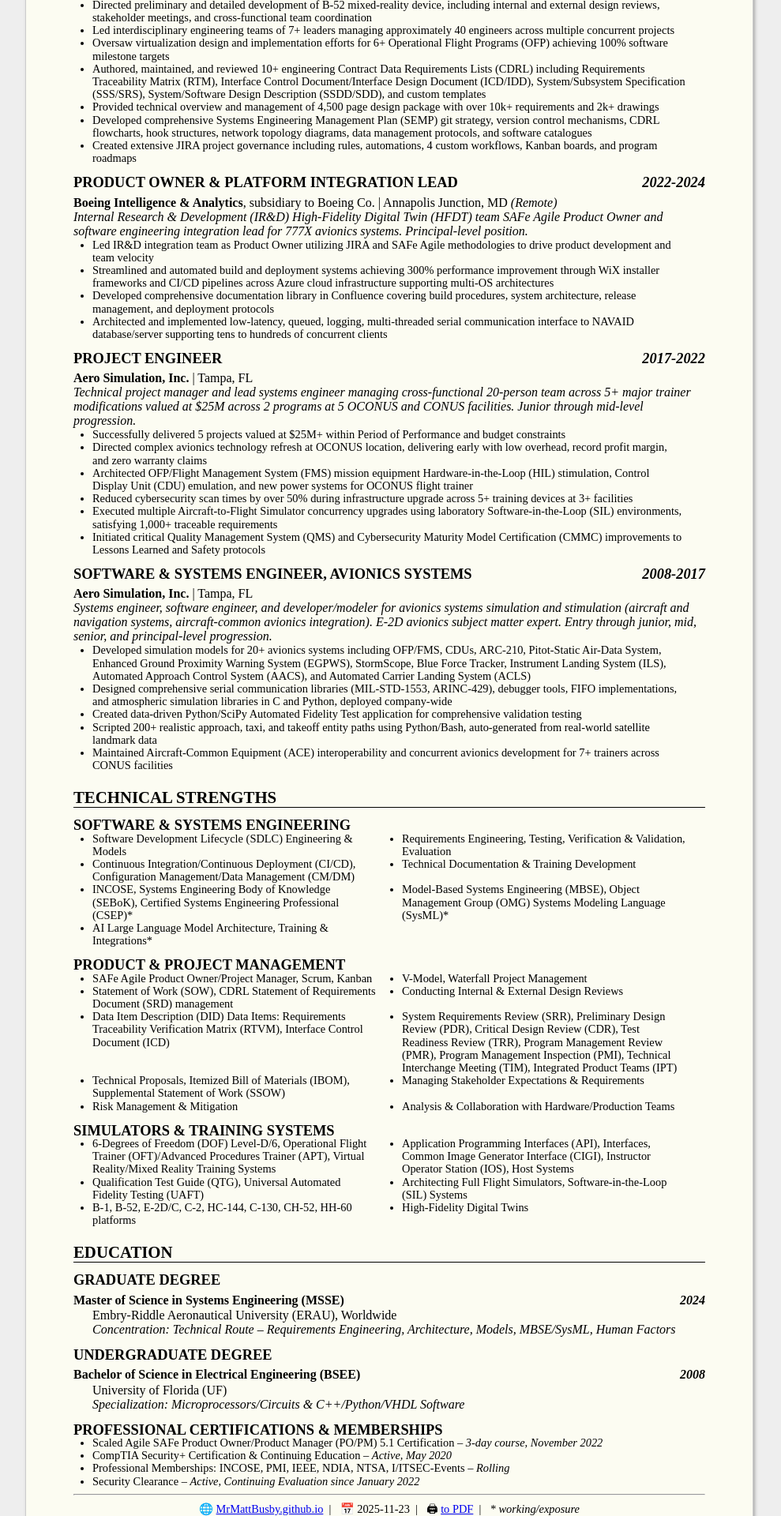
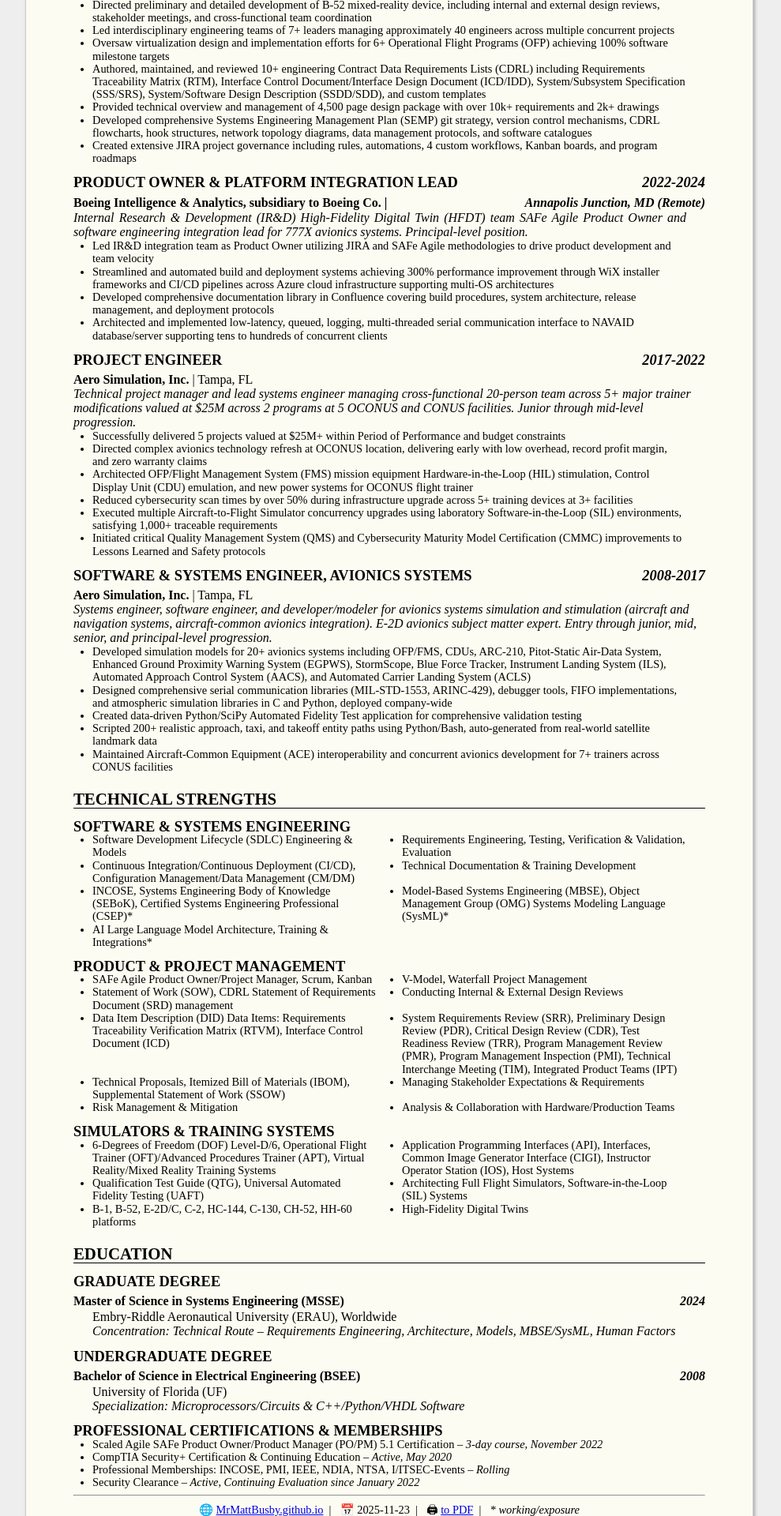
Before and after one commit to MrMattBusby/MrMattBusby.github.io, a Jekyll site: the page built from index.md, in a window 1280 px wide. Shown: the part 759-2679 px from the top of the page at 79% size, without its empty margins (147-1136 px from the left). Built offline with Jekyll 4.4.1, drawn with Linux system fonts in a browser that asks for light colours.

Commit message:
Hotfix: style, justifications, cont..

```diff
--- a/assets/css/styles.css
+++ b/assets/css/styles.css
@@ -65,6 +65,7 @@
 
 /* Experience intros */
 h4 + p {
+    margin: 0 1.5em 0.5em 0;
     text-align: justify;
 }
 
--- a/index.md
+++ b/index.md
@@ -72,7 +72,8 @@
 
 ### Product Owner & Platform Integration Lead *2022-2024*
 
-**Boeing Intelligence & Analytics**, subsidiary to Boeing Co.  |  Annapolis Junction, MD *(Remote)*
+#### Boeing Intelligence & Analytics, subsidiary to Boeing Co.  |  *Annapolis Junction, MD (Remote)*
+
 *Internal Research & Development (IR&D) High-Fidelity Digital Twin (HFDT) team SAFe Agile Product Owner and software engineering integration lead for 777X avionics systems. Principal-level position.*
 
 - Led IR&D integration team as Product Owner utilizing JIRA and SAFe Agile methodologies to drive product development and team velocity
```
